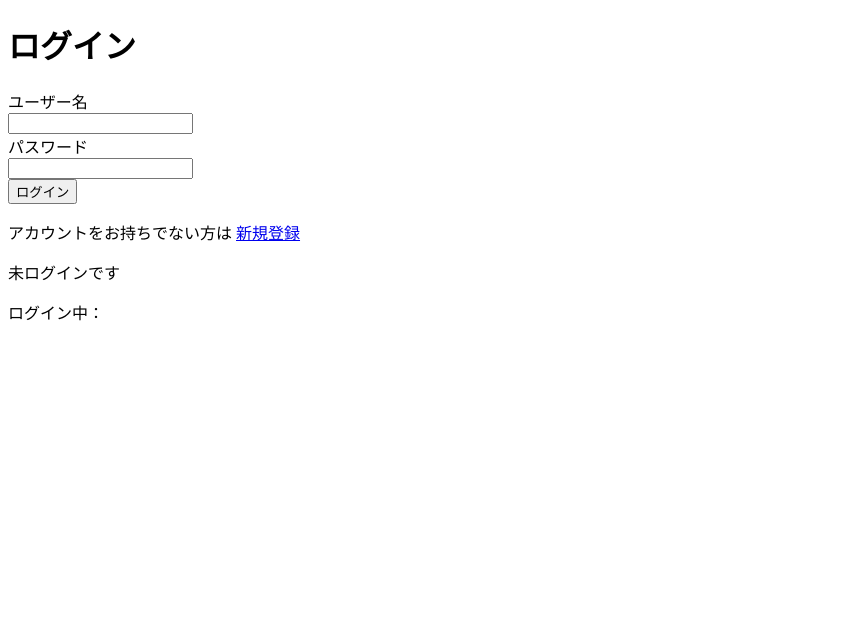
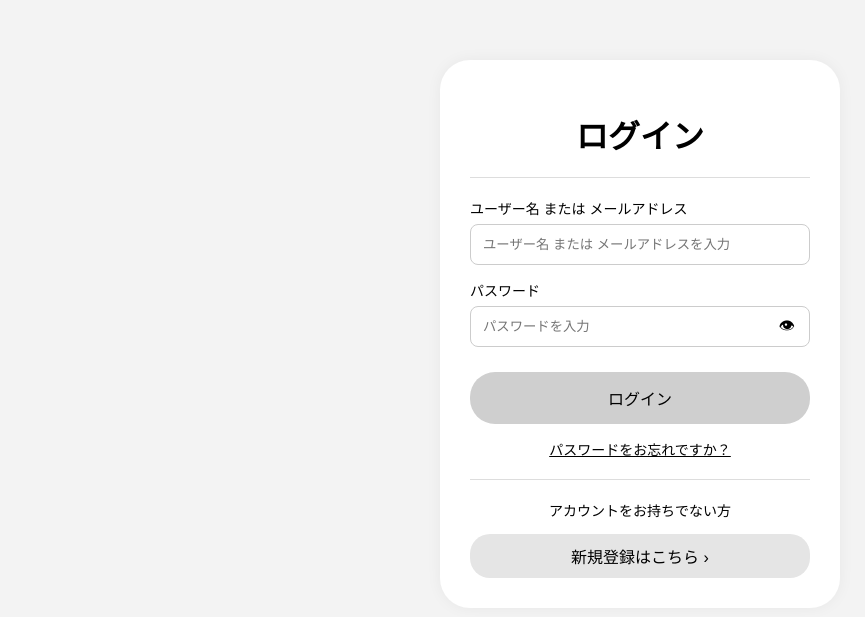
Before and after one commit to Takapass/TECH-JAM-RAIZAP, a Django app: page / in a window 1280 px wide. Shown: the top 617 px of the page, without its empty margins (0-865 px from the left). Run offline with Django 5.2, Linux system fonts and the light colour scheme.

Commit message:
新規登録とログイン画面のcss追加した

```diff
--- /dev/null
+++ b/activities/static/activities/login.css
@@ -0,0 +1,90 @@
+body {
+    background: #f3f3f3;
+    font-family: sans-serif;
+}
+
+.container {
+    width: 340px;
+    margin: 60px auto;
+    background: #ffffff;
+    padding: 30px;
+    border-radius: 30px;
+    box-shadow: 0 0 15px rgba(0,0,0,0.05);
+}
+
+h1 {
+    text-align: center;
+    margin-bottom: 15px;
+}
+
+hr {
+    margin: 20px 0;
+    border: none;
+    border-top: 1px solid #ddd;
+}
+
+label {
+    display: block;
+    margin-top: 15px;
+    margin-bottom: 6px;
+    font-size: 14px;
+}
+
+input {
+    width: 100%;
+    padding: 12px;
+    border-radius: 8px;
+    border: 1px solid #ccc;
+    box-sizing: border-box;
+}
+
+.password-box {
+    position: relative;
+}
+
+.eye {
+    position: absolute;
+    right: 15px;
+    top: 50%;
+    transform: translateY(-50%);
+    cursor: pointer;
+}
+
+.remember {
+    margin-top: 15px;
+    font-size: 14px;
+}
+
+.btn {
+    width: 100%;
+    margin-top: 25px;
+    padding: 14px;
+    border-radius: 25px;
+    border: none;
+    background: #cfcfcf;
+    font-size: 16px;
+    cursor: pointer;
+}
+
+.forgot {
+    text-align: center;
+    margin-top: 15px;
+    text-decoration: underline;
+    font-size: 14px;
+}
+
+.signup-text {
+    text-align: center;
+    font-size: 14px;
+}
+
+.signup-btn {
+    display: block;
+    text-align: center;
+    background: #e5e5e5;
+    padding: 10px;
+    border-radius: 20px;
+    text-decoration: none;
+    color: black;
+    margin-top: 10px;
+}
--- a/activities/templates/activities/base.html
+++ b/activities/templates/activities/base.html
@@ -60,6 +60,7 @@
 
         <!-- メイン -->
         <main class="main">
+        {% if request.resolver_match.url_name == "login" %}
             {% if messages %}
             <ul class="messages">
                 {% for message in messages %}
@@ -67,6 +68,7 @@
                 {% endfor %}
             </ul>
             {% endif %}
+        {% endif %}
 
             {% block content %}
             {% endblock %}
--- a/activities/templates/activities/login.html
+++ b/activities/templates/activities/login.html
@@ -1,48 +1,29 @@
+{% load static %}
 <!DOCTYPE html>
 <html lang="ja">
 
 <head>
     <meta charset="UTF-8">
     <title>ログイン</title>
+    <link rel="stylesheet" href="{% static 'activities/login.css' %}">
 </head>
 
 <body>
-    <h1>ログイン</h1>
+    <div class="container">
+        <h1>ログイン</h1>
+        <hr>
+        <form method="post"> {% csrf_token %} <label>ユーザー名 または メールアドレス</label> <input type="text" name="login_id"
+                placeholder="ユーザー名 または メールアドレスを入力"> <label>パスワード</label>
+            <div class="password-box"> <input type="password" id="password" name="password" placeholder="パスワードを入力">
+                <span class="eye" onclick="togglePassword()">👁</span> </div>
 
-    <form method="post">
-        {% csrf_token %}
-
-        <div>
-            <label>ユーザー名</label><br>
-            <input type="text" name="username" required>
-        </div>
-
-        <div>
-            <label>パスワード</label><br>
-            <input type="password" name="password" required>
-        </div>
-
-        <button type="submit">ログイン</button>
-    </form>
-
-    <p>
-        アカウントをお持ちでない方は
-        <a href="{% url 'signup' %}">新規登録</a>
-    </p>
-    {% if messages %}
-    {% for message in messages %}
-    <div style="color: green;">
-        {{ message }}
+                 <button type="submit"class="btn">ログイン</button>
+        </form>
+        <p class="forgot">パスワードをお忘れですか？</p>
+        <hr>
+        <p class="signup-text">アカウントをお持ちでない方</p> <a href="{% url 'signup' %}" class="signup-btn">新規登録はこちら ›</a>
     </div>
-    {% endfor %}
-    {% endif %}
-    {% if user.is_authenticated %}
-    <p>ログイン中です</p>
-    {% else %}
-    <p>未ログインです</p>
-    {% endif %}
-    <p>ログイン中：{{ user.username }}</p>
-
+    <script> function togglePassword() { const pass = document.getElementById("password"); if (pass.type === "password") { pass.type = "text"; } else { pass.type = "password"; } } </script>
 </body>
 
 </html>
--- a/activities/urls.py
+++ b/activities/urls.py
@@ -3,7 +3,6 @@ from .views import login_view, signup_view, activity_list, home
 
 urlpatterns = [
     path("", login_view, name="login"),
-    # path("login/", login_view, name="login"),
     path("signup/", signup_view, name="signup"),
     path("list/", activity_list, name="activity_list"),
     path('home/', home, name='home'),
--- a/activities/views.py
+++ b/activities/views.py
@@ -7,17 +7,27 @@ from django.contrib.auth.models import User
 
 def login_view(request):
     if request.method == "POST":
-        username = request.POST.get("username")
+        login_id = request.POST.get("login_id")
         password = request.POST.get("password")
 
-        user = authenticate(request, username=username, password=password)
+        user = authenticate(request, username=login_id, password=password)
+
+        if user is None:
+            try:
+                user_obj = User.objects.get(email=login_id)
+                user = authenticate(
+                    request,
+                    username=user_obj.username,
+                    password=password
+                )
+            except User.DoesNotExist:
+                user = None
 
         if user is not None:
             login(request, user)
-            messages.success(request, "ログインされました")
             return redirect("activity_list")
         else:
-            messages.error(request, "ユーザー名かパスワードが違います")
+            messages.error(request, "ユーザー名またはメールアドレスかパスワードが違います")
 
     return render(request, "activities/login.html")
 
@@ -25,6 +35,7 @@ def login_view(request):
 def signup_view(request):
     if request.method == "POST":
         username = request.POST.get("username")
+        email = request.POST.get("email")
         password1 = request.POST.get("password1")
         password2 = request.POST.get("password2")
 
@@ -40,7 +51,7 @@ def signup_view(request):
             messages.error(request, "パスワードが一致しません")
             return render(request, "activities/signup.html")
 
-        User.objects.create_user(username=username, password=password1)
+        User.objects.create_user(username=username, email=email, password=password1)
 
         messages.success(request, "登録が完了しました。ログインしてください")
         return redirect("login")  # ← 成功が分かりやすい
@@ -62,7 +73,7 @@ def activity_list(request):
         return redirect("activity_list")  # POST後はリダイレクト（OK）
 
     activities = Activity.objects.all()
-    return render(request, 'activities/activity_list.html', {
+    return render(request, 'activities/home.html', {
         'activities': activities
     })
 
--- a/tech_jam_raizap/settings.py
+++ b/tech_jam_raizap/settings.py
@@ -64,6 +64,7 @@ TEMPLATES = [
                 "django.template.context_processors.request",
                 "django.contrib.auth.context_processors.auth",
                 "django.contrib.messages.context_processors.messages",
+                "django.template.context_processors.request",
             ],
         },
     },
```
Also changed, not shown: activities/static/activities/signup.css (added, +66 -0 lines), activities/templates/activities/signup.html (+41 -16 lines), db.sqlite3.
